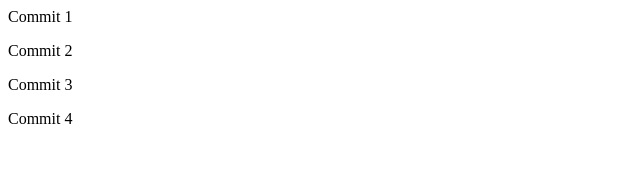
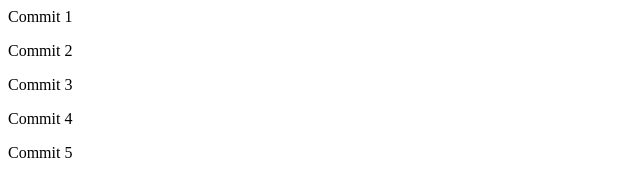
Before and after one commit to stheiss25/git-collab-again, a plain HTML site: page index.html in a window 1280 px wide. Shown: the full height of the page, 0-640 px from the left. Drawn offline with Linux system fonts and the light colour scheme.

Commit message:
commit 5

```diff
--- a/index.html
+++ b/index.html
@@ -12,6 +12,7 @@
     <p>Commit 2</p>
     <p>Commit 3</p>
     <p>Commit 4</p>
+    <p>Commit 5</p>
 </body>
 
 </html>
```
